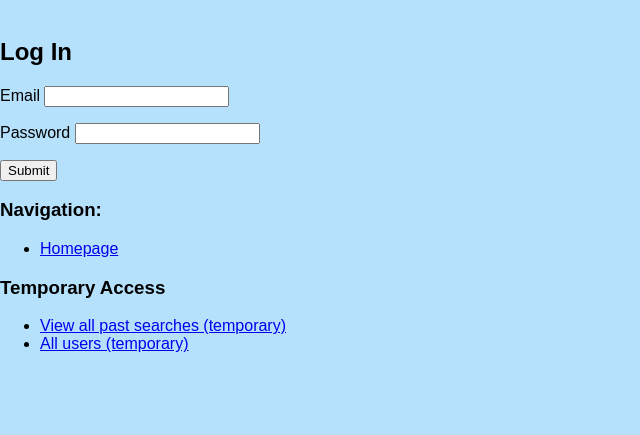
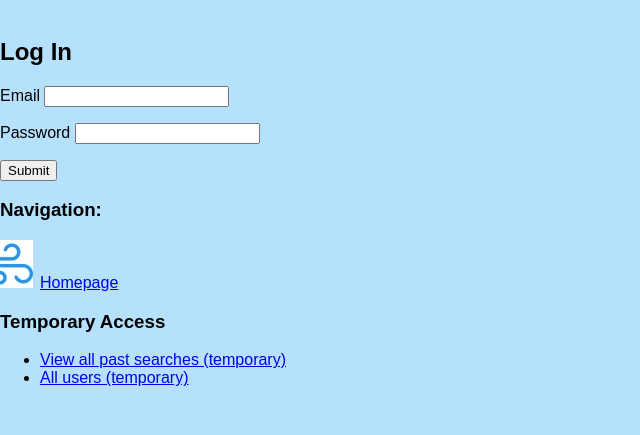
Before and after one commit to rileymau/Air-Quality-Project, a Flask app: page /login.page in a window 1280 px wide. Shown: the part 365-800 px from the top of the page, without its empty margins (0-640 px from the left). Run offline with Flask 2, Linux system fonts and the light colour scheme.

Commit message:
added wind icon

```diff
--- a/static/css/style.css
+++ b/static/css/style.css
@@ -16,3 +16,7 @@ hr{
     background-color: rgb(107, 84, 235);
     border: none;
 }
+
+ul.wind {
+  list-style-image: url('/static/img/icons8-wind-48-copy2.jpg');
+  }
--- a/templates/login.page.html
+++ b/templates/login.page.html
@@ -44,7 +44,7 @@
 
 
 <h3>Navigation:</h3>
-<ul>
+<ul class="wind">
 <li><a href="/">Homepage</a></li>
 </ul>
 </h3>
```
Also changed, not shown: static/img/icons8-wind-48-copy2.jpg (added).
